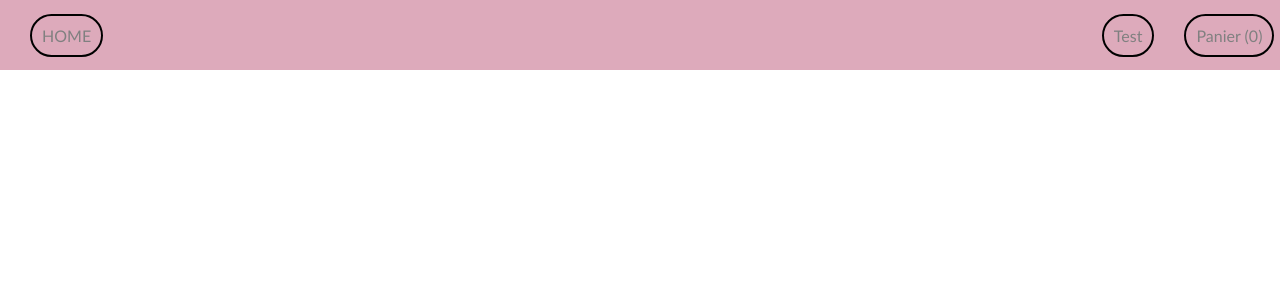
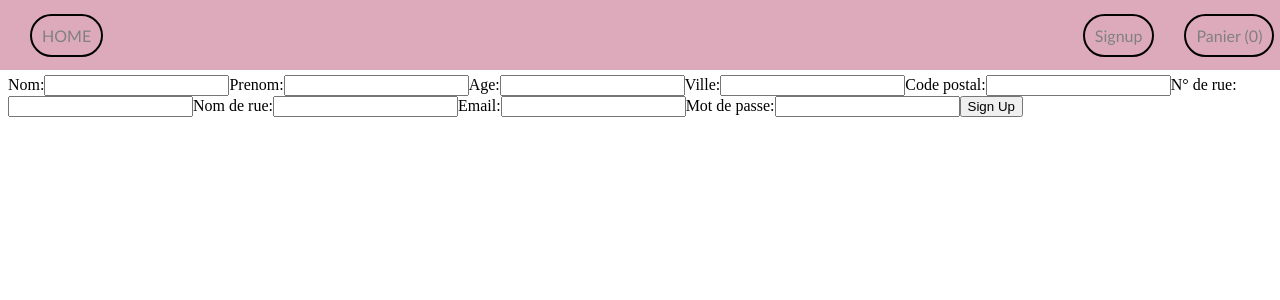
Before and after one commit to Sachageyopdv/ecom3WAreact, a React (Create React App) app: page /signup in a window 1280 px wide. Shown: the top 300 px of the page. Built offline with nearby package versions, Linux system fonts and the light colour scheme; no server answers.

Commit message:
Signup page added linked with api

```diff
--- a/package.json
+++ b/package.json
@@ -9,6 +9,7 @@
     "axios": "^1.6.7",
     "react": "^18.2.0",
     "react-dom": "^18.2.0",
+    "react-hook-form": "^7.50.1",
     "react-router-dom": "^6.22.0",
     "react-scripts": "5.0.1",
     "styled-components": "^6.1.8",
--- a/src/Components/CartPage.js
+++ b/src/Components/CartPage.js
@@ -1,11 +1,49 @@
 import React, { useContext } from "react";
 import { PanierContext } from "./panier-context";
+import styled from "styled-components";
+
+const CartElem = styled.li`
+  display: flex;
+  flex-direction: row;
+  margin-top: 3px;
+`;
+
+const CartDetail = styled.div`
+  width: 15%;
+  border: grey solid 1px;
+  border-radius: 3px;
+  margin-left: 2px;
+  padding: 3px
+`;
 
 const CartPage = () => {
-  const { cart } = useContext(PanierContext);
+  const { items } = useContext(PanierContext);
 
-  console.log(cart);
-  return <div>CartPage</div>;
+  console.log(items);
+  const totalCartPrice = () => {
+    let total = 0;
+
+    items.map((elem) => {
+      total += elem.price * elem.quantity;
+    });
+    return total;
+  };
+
+  return (
+    <>
+      <ul>
+        {items.map((elem) => (
+          <CartElem>
+            <CartDetail>{elem.name}</CartDetail>
+            <CartDetail>Prix:{elem.price}€</CartDetail>
+            <CartDetail>Quantité:{elem.quantity}</CartDetail>
+            <CartDetail>Prix Total:{elem.price * elem.quantity}€</CartDetail>
+          </CartElem>
+        ))}
+      </ul>
+      <p>Prix du panier : {totalCartPrice()}€</p>
+    </>
+  );
 };
 
 export default CartPage;
--- a/src/Components/NavBar.js
+++ b/src/Components/NavBar.js
@@ -46,9 +46,9 @@ const NavBar = () => {
     <Header>
       <MyLink to="/">HOME</MyLink>
 
-      <MyLink to="/" $right>
+      <MyLink to="/signup" $right>
         {" "}
-        Test{" "}
+        Signup{" "}
       </MyLink>
       <Panier to="/cart"> Panier ({items.length}) </Panier>
     </Header>
--- a/src/Components/Product.js
+++ b/src/Components/Product.js
@@ -38,6 +38,7 @@ const PriceButton = styled.button`
 
 const Product = ({ name, price, _id }) => {
   const { addItemToCart } = useContext(PanierContext);
+
   return (
     <>
       <Card>
--- a/src/Components/ProductPage.js
+++ b/src/Components/ProductPage.js
@@ -3,6 +3,8 @@ import { useParams } from "react-router-dom";
 import axios from "axios";
 import { faker } from "@faker-js/faker";
 import styled from "styled-components";
+import { useContext } from "react";
+import { PanierContext } from "./panier-context";
 
 const Price = styled.p`
   font-size: 40px;
@@ -12,6 +14,7 @@ const ProductPage = () => {
   let { id } = useParams();
   id = id.substring(1);
   const [productData, setProductData] = useState();
+  const { addItemToCart } = useContext(PanierContext)
 
   useEffect(() => {
     axios(`https://api-3wa-ecomm-524fde41edfa.herokuapp.com/api/product/${id}`)
@@ -31,6 +34,8 @@ const ProductPage = () => {
           <Price>{productData.price}€</Price>
           <p>{productData.desc}</p>
           <p>Stock displonible: {productData.stock}</p>
+          <button onClick={() => addItemToCart({ id: id, name: productData.name, price: productData.price })}>
+          Ajouter au panier{" "}</button>
         </div>
       )}
     </>
--- /dev/null
+++ b/src/Components/SignupPage.js
@@ -0,0 +1,102 @@
+import React from "react";
+import axios from "axios";
+import { useForm } from "react-hook-form";
+
+const SignupPage = () => {
+  const { register, handleSubmit } = useForm();
+
+  const onSubmit = async (userData) => {
+    console.log(userData);
+    try {
+      const response = await axios.post(
+        "https://api-3wa-ecomm-524fde41edfa.herokuapp.com/api/signup",
+        {
+          nom: userData.nom,
+          prenom: userData.prenom,
+          age: parseInt(userData.age),
+          address: {
+            ville: userData.address.ville,
+            postalCode: userData.address.postalCode,
+            numeroRue: userData.address.numeroRue,
+            nomRue: userData.address.nomRue,
+          },
+          email: userData.email,
+          password: userData.password,
+        }
+      );
+      console.log(response.data);
+    } catch (error) {
+      console.error("Error :", error);
+    }
+  };
+
+  return (
+    <form onSubmit={handleSubmit(onSubmit)}>
+      <label>
+        Nom:
+        <input type="text" name="nom" {...register("nom")} required />
+      </label>
+      <label>
+        Prenom:
+        <input type="text" name="prenom" {...register("prenom")} required />
+      </label>
+      <label>
+        Age:
+        <input type="number" name="age" {...register("age")} required />
+      </label>
+      <label>
+        Ville:
+        <input
+          type="text"
+          name="address.ville"
+          {...register("address.ville")}
+          required
+        />
+      </label>
+      <label>
+        Code postal:
+        <input
+          type="text"
+          name="address.postalCode"
+          {...register("address.postalCode")}
+          required
+        />
+      </label>
+      <label>
+        N° de rue:
+        <input
+          type="text"
+          name="address.numeroRue"
+          {...register("address.numeroRue")}
+          required
+        />
+      </label>
+      <label>
+        Nom de rue:
+        <input
+          type="text"
+          name="address.nomRue"
+          {...register("address.nomRue")}
+          required
+        />
+      </label>
+      <label>
+        Email:
+        <input type="email" name="email" {...register("email")} required />
+      </label>
+      <label>
+        Mot de passe:
+        <input
+          type="password"
+          name="password"
+          {...register("password")}
+          minLength={6}
+          required
+        />
+      </label>
+      <button type="submit">Sign Up</button>
+    </form>
+  );
+};
+
+export default SignupPage;
--- a/src/Components/panier-context.js
+++ b/src/Components/panier-context.js
@@ -10,7 +10,7 @@ const cartReducer = (state, action) => {
     const elementPanier = [...state.items];
 
     const existingElementIndex = elementPanier.findIndex(
-      (cartItem) => cartItem.id === action.payload._id
+      (cartItem) => cartItem.id === action.payload.product.id
     );
 
     const existingElement = elementPanier[existingElementIndex];
@@ -28,6 +28,7 @@ const cartReducer = (state, action) => {
           id: product.id,
           name: product.name,
           quantity: 1,
+          price: product.price,
         });
 
       }
--- a/src/Routing/routes.js
+++ b/src/Routing/routes.js
@@ -3,6 +3,7 @@ import MainPage from "../Components/MainPage";
 import Layout from "../Components/Layout";
 import ProductPage from "../Components/ProductPage";
 import CartPage from "../Components/CartPage";
+import SignupPage from "../Components/SignupPage";
 
 const router = createBrowserRouter([
   {
@@ -18,6 +19,10 @@ const router = createBrowserRouter([
         path: "/cart",
         element: <CartPage />,
       },
+      {
+        path: "/signup",
+        element: <SignupPage />
+      }
     ],
   },
 ]);
```
Also changed, not shown: 1 other file (tests, documents, lock files or other folders).
